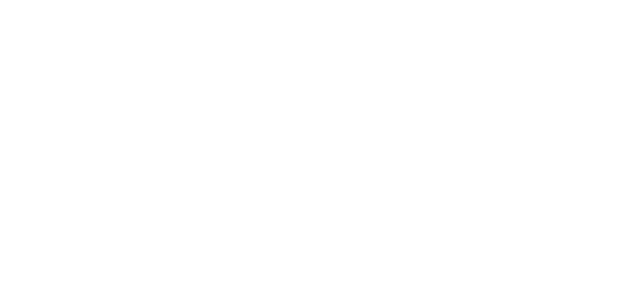
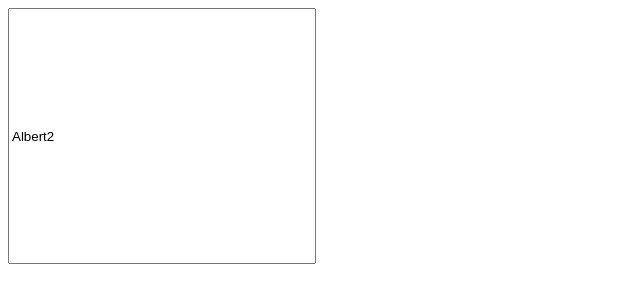
Before and after one commit to Albert-2024/react, a React (Create React App) app: page / in a window 1280 px wide. Shown: the top 302 px of the page, without its empty margins (0-640 px from the left). Built offline with nearby package versions, Linux system fonts and the light colour scheme.

Commit message:
layout ended

```diff
--- a/src/App.js
+++ b/src/App.js
@@ -1,4 +1,5 @@
 // import State from './useStateMan/State';
+import LayoutTut from './layoutMan/LayoutTut';
 import './App.css';
 
 function App() {
@@ -6,6 +7,7 @@
     <div className="App">
       <header className="App-header">
         {/* <State /> */}
+        <LayoutTut />
       </header>
     </div>
   );
--- /dev/null
+++ b/src/layoutMan/LayoutTut.js
@@ -0,0 +1,21 @@
+import React, {useEffect, useLayoutEffect, useRef} from 'react'
+
+
+const LayoutTut = () => {
+    const inputRef = useRef(null)
+
+    useEffect(() => {
+      console.log(inputRef.current.value)
+    },[])
+    useLayoutEffect(() => {
+      inputRef.current.value = 'Albert2'
+    },[])
+
+  return (
+    <div>
+        <input type="text" ref={inputRef} placeholder="name" value='pyscho' style={{width: 300, height:250}} />
+    </div>
+  )
+}
+
+export default LayoutTut
```
